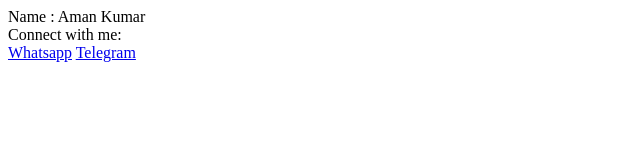
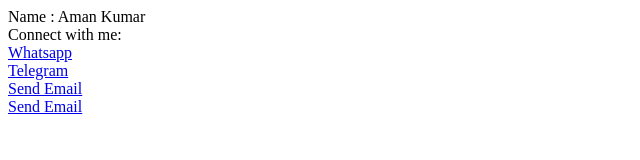
Before and after one commit to Kamlesh0721/HTML-JSpider-SresthSir, a plain HTML site: page Day-4/Hyperlink_3.html in a window 1280 px wide. Shown: the whole page, without its empty margins (0-640 px from the left). Drawn offline with Linux system fonts and the light colour scheme.

Commit message:
add Hyperlink 3

```diff
--- a/Day-4/Hyperlink_3.html
+++ b/Day-4/Hyperlink_3.html
@@ -19,7 +19,7 @@
     <!-- Whatsapp with predefined text message-->
     <!--Here in text you have to write "url encode text"-->
 
-    <a href="https://wa.me/7281831117?text=Hello%20Good%20Morning" target="_blank">Whatsapp</a>
+    <a href="https://wa.me/7281831117?text=Hello%20Good%20Morning" target="_blank">Whatsapp</a><br>
 
     <!-- Telegram  -->
     <!-- telegram does not provide direct link to chat using phone number like whatsapp does-->
@@ -27,11 +27,13 @@
     <!-- <a href="tg://msg?to=7281831117" target="_blank">Telegram</a>  -->
 
     <!--To link link chat we have to create username in telegram-->
-    <a href="https://t.me/tekWizard" target="_blank">Telegram</a>
+    <a href="https://t.me/tekWizard" target="_blank">Telegram</a><br>
 
     <!-- Email -->
+    <a href="mailto:itsamankumar95@gmail.com">Send Email</a><br>
 
-
-</body>
+    <!-- To create an email link in Markdown -->
+    <a href="mailto:itsamankumar95@gmail.com?cc=1000014316@dit.edu.in&bcc=collakc7@gmail.com&subject=Practice&body=padh le padh le"
+        target="_blank">Send Email</a>
 
 </html>
```
